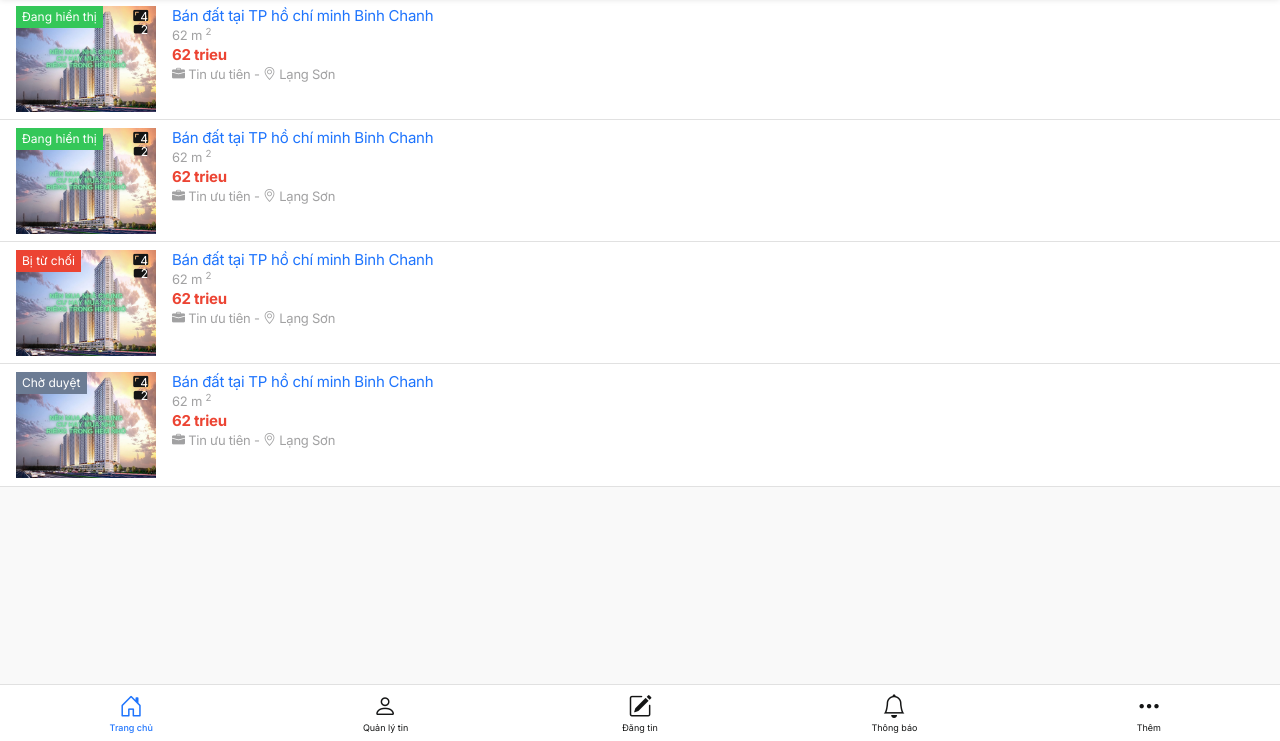
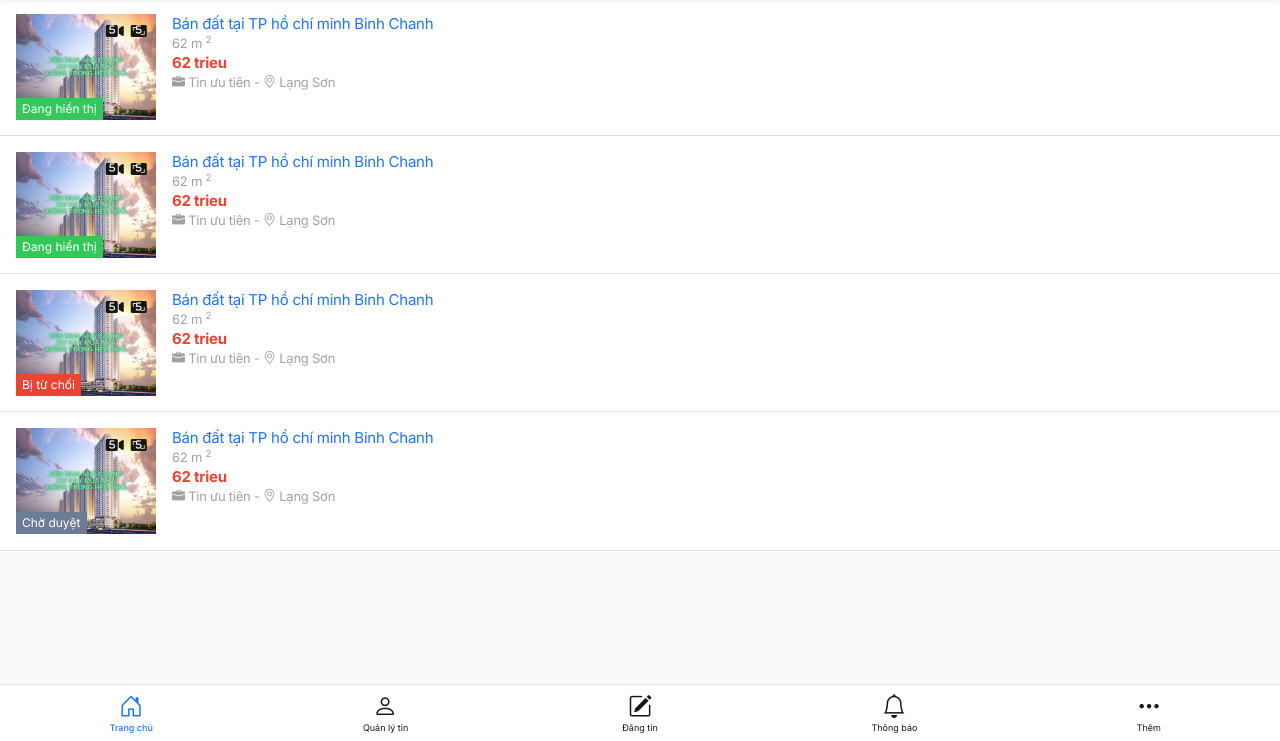
Before and after one commit to nhi25196/RaoBDS-MB-v2, a plain HTML site: page manage.html in a window 1280 px wide. Shown: the part 59-800 px from the top of the page. Drawn offline with nearby package versions, Linux system fonts and the light colour scheme.

Commit message:
update change detail mdb

```diff
--- a/manage.html
+++ b/manage.html
@@ -14,7 +14,8 @@
     <link rel="apple-touch-icon" sizes="180x180" href="assets/img/icon/192x192.png">
     <link rel="stylesheet" href="assets/css/style.css">
     <link rel="manifest" href="__manifest.json">
-
+    <link rel="stylesheet" href="assets/fontawesome-free-6.1.1-web/css/all.min.css">
+    <link rel="stylesheet" href="assets/fontawesome-free-6.1.1-web/css/svg-with-js.min.css">
     <!-- my ss -->
     <!-- <link rel="stylesheet" href="assets/css/tina_css/my-style.css"> -->
 
@@ -264,18 +265,22 @@
             <ul class="listview simple-listview">
                 <li>
                     <a href="detail_mdb.html">
-                        <div class="item d-flex">
+                        <div class="item d-flex pt-1 pb-1">
                             <div class="imageWrapper position-relative">
                                 <img src="assets/img/new.png" alt="image" class="imaged w140 rounded-0">
 
-                                <i class="bi-aspect-ratio-fill position-absolute p-1 top-0 end-0 text-dark  pt-0 camera_grid">
-                                    </i>
-                                <span class="badge badge_camera_grid position-absolute top-0 end-0 p-1 pt-1">4</span>
-
-                                <i class="bi bi-camera-video-fill position-absolute text-dark p-1 top-0 end-0  pt-2 film_grid">
-                                    </i>
-                                <span class="badge badge_film_grid position-absolute top-0 p-1 pt-3 end-0">2</span>
-
+                                <div class="fa top-0 position-absolute end-0 pe-1 pt-1">
+                                    <span class="fa-layers fa-fw">
+                                        <i class="bi-aspect-ratio-fill text-dark fs-6" ></i>
+                                        <span class="fa-2xs fa-layers-text fa-inverse"  style="padding-right:0px">5</span>
+                                    </span>
+                                </div>
+                                <div class="fa top-0 position-absolute end-0 pe-4 pt-1">
+                                    <span class="fa-layers fa-fw">
+                                        <i class="fa-solid fa-video text-dark fs-6" ></i>
+                                        <span class="fa-2xs fa-layers-text fa-inverse"  style="padding-right:5px">5</span>
+                                    </span>
+                                </div>
 
                             </div>
                             <div class="in ps-2">
@@ -296,23 +301,27 @@
                             </div>
                         </div>
 
-                        <span class="badge badge-success position-absolute top-0 mt-1 rounded-0">Đang hiển thị</span>
+                        <span class="badge badge-success position-absolute bottom-0 mb-2 rounded-0">Đang hiển thị</span>
 
                     </a>
                 </li>
                 <li>
                     <a href="detail_mdb.html">
-                        <div class="item d-flex">
+                        <div class="item d-flex pt-1 pb-1">
                             <div class="imageWrapper position-relative">
                                 <img src="assets/img/new.png" alt="image" class="imaged w140 rounded-0">
-                                <i class="bi-aspect-ratio-fill position-absolute p-1 top-0 end-0 text-dark  pt-0 camera_grid">
-                                    </i>
-                                <span class="badge badge_camera_grid position-absolute top-0 end-0 p-1 pt-1">4</span>
-
-                                <i class="bi bi-camera-video-fill position-absolute text-dark p-1 top-0 end-0  pt-2 film_grid">
-                                    </i>
-                                <span class="badge badge_film_grid position-absolute top-0 p-1 pt-3 end-0">2</span>
-
+                                <div class="fa top-0 position-absolute end-0 pe-1 pt-1">
+                                    <span class="fa-layers fa-fw">
+                                        <i class="bi-aspect-ratio-fill text-dark fs-6" ></i>
+                                        <span class="fa-2xs fa-layers-text fa-inverse"  style="padding-right:0px">5</span>
+                                    </span>
+                                </div>
+                                <div class="fa top-0 position-absolute end-0 pe-4 pt-1">
+                                    <span class="fa-layers fa-fw">
+                                        <i class="fa-solid fa-video text-dark fs-6" ></i>
+                                        <span class="fa-2xs fa-layers-text fa-inverse"  style="padding-right:5px">5</span>
+                                    </span>
+                                </div>
                             </div>
                             <div class="in ps-2">
                                 <div class="content">
@@ -331,22 +340,26 @@
                                 </div>
                             </div>
                         </div>
-                        <span class="badge badge-success position-absolute top-0 mt-1 rounded-0">Đang hiển thị</span>
+                        <span class="badge badge-success position-absolute bottom-0 mb-2 rounded-0">Đang hiển thị</span>
                     </a>
                 </li>
                 <li>
                     <a href="detail_mdb.html">
-                        <div class="item d-flex">
+                        <div class="item d-flex pt-1 pb-1">
                             <div class="imageWrapper position-relative">
                                 <img src="assets/img/new.png" alt="image" class="imaged w140 rounded-0">
-                                <i class="bi-aspect-ratio-fill position-absolute p-1 top-0 end-0 text-dark  pt-0 camera_grid">
-                                    </i>
-                                <span class="badge badge_camera_grid position-absolute top-0 end-0 p-1 pt-1">4</span>
-
-                                <i class="bi bi-camera-video-fill position-absolute text-dark p-1 top-0 end-0  pt-2 film_grid">
-                                    </i>
-                                <span class="badge badge_film_grid position-absolute top-0 p-1 pt-3 end-0">2</span>
-
+                                <div class="fa top-0 position-absolute end-0 pe-1 pt-1">
+                                    <span class="fa-layers fa-fw">
+                                        <i class="bi-aspect-ratio-fill text-dark fs-6" ></i>
+                                        <span class="fa-2xs fa-layers-text fa-inverse"  style="padding-right:0px">5</span>
+                                    </span>
+                                </div>
+                                <div class="fa top-0 position-absolute end-0 pe-4 pt-1">
+                                    <span class="fa-layers fa-fw">
+                                        <i class="fa-solid fa-video text-dark fs-6" ></i>
+                                        <span class="fa-2xs fa-layers-text fa-inverse"  style="padding-right:5px">5</span>
+                                    </span>
+                                </div>
                             </div>
                             <div class="in ps-2">
                                 <div class="content">
@@ -365,22 +378,26 @@
                                 </div>
                             </div>
                         </div>
-                        <span class="badge badge-danger position-absolute top-0 mt-1 rounded-0">Bị từ chối</span>
+                        <span class="badge badge-danger position-absolute bottom-0 mb-2 rounded-0">Bị từ chối</span>
                     </a>
                 </li>
                 <li>
                     <a href="detail_mdb.html">
-                        <div class="item d-flex">
+                        <div class="item d-flex pt-1 pb-1">
                             <div class="imageWrapper position-relative">
                                 <img src="assets/img/new.png" alt="image" class="imaged w140 rounded-0">
-                                <i class="bi-aspect-ratio-fill position-absolute p-1 top-0 end-0 text-dark  pt-0 camera_grid">
-                                    </i>
-                                <span class="badge badge_camera_grid position-absolute top-0 end-0 p-1 pt-1">4</span>
-
-                                <i class="bi bi-camera-video-fill position-absolute text-dark p-1 top-0 end-0  pt-2 film_grid">
-                                    </i>
-                                <span class="badge badge_film_grid position-absolute top-0 p-1 pt-3 end-0">2</span>
-
+                                <div class="fa top-0 position-absolute end-0 pe-1 pt-1">
+                                    <span class="fa-layers fa-fw">
+                                        <i class="bi-aspect-ratio-fill text-dark fs-6" ></i>
+                                        <span class="fa-2xs fa-layers-text fa-inverse"  style="padding-right:0px">5</span>
+                                    </span>
+                                </div>
+                                <div class="fa top-0 position-absolute end-0 pe-4 pt-1">
+                                    <span class="fa-layers fa-fw">
+                                        <i class="fa-solid fa-video text-dark fs-6" ></i>
+                                        <span class="fa-2xs fa-layers-text fa-inverse"  style="padding-right:5px">5</span>
+                                    </span>
+                                </div>
                             </div>
                             <div class="in ps-2">
                                 <div class="content">
@@ -399,7 +416,7 @@
                                 </div>
                             </div>
                         </div>
-                        <span class="badge badge-secondary position-absolute top-0 mt-1 rounded-0">Chờ duyệt</span>
+                        <span class="badge badge-secondary position-absolute bottom-0 mb-2 rounded-0">Chờ duyệt</span>
                     </a>
                 </li>
             </ul>
```
